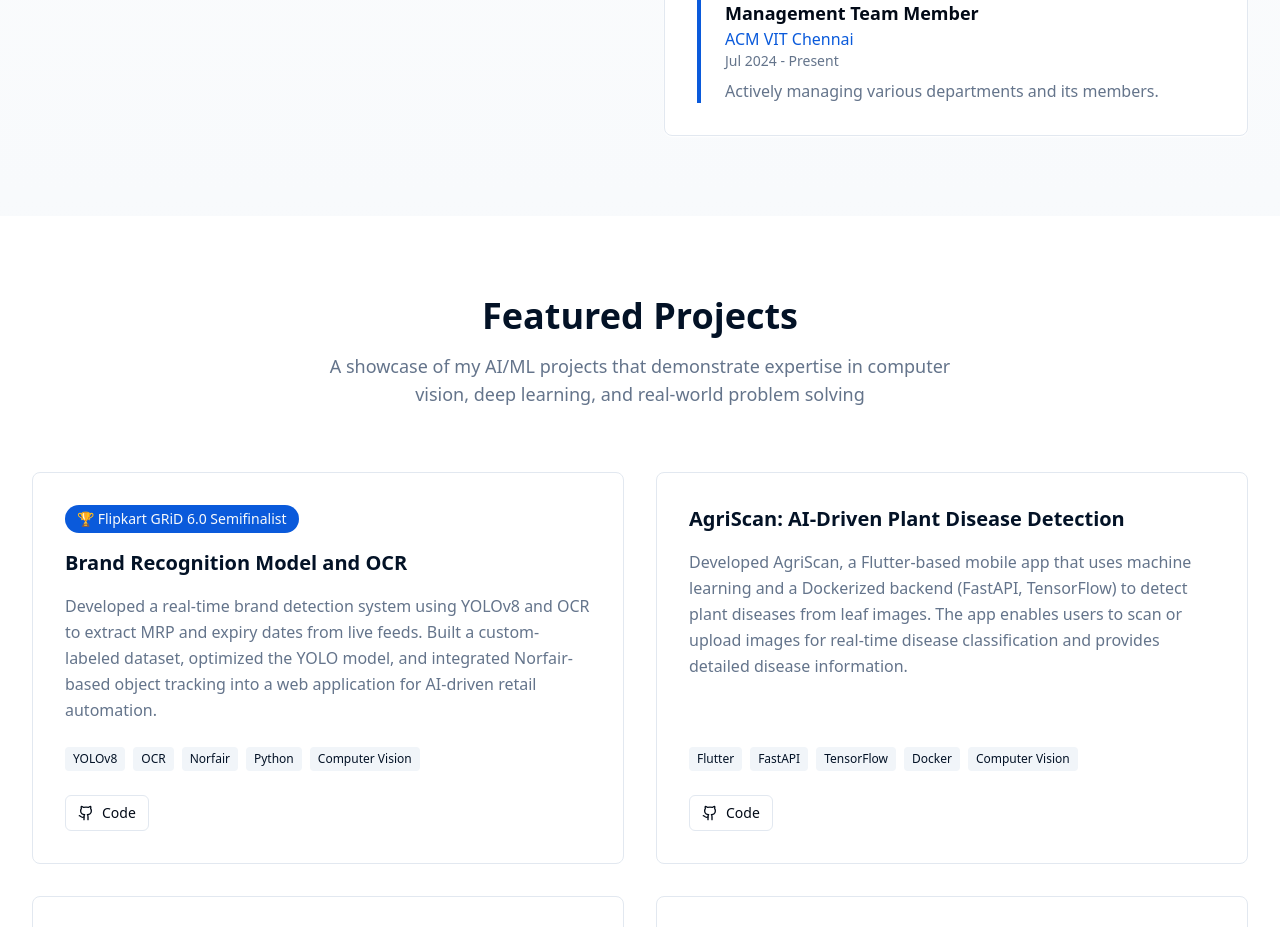
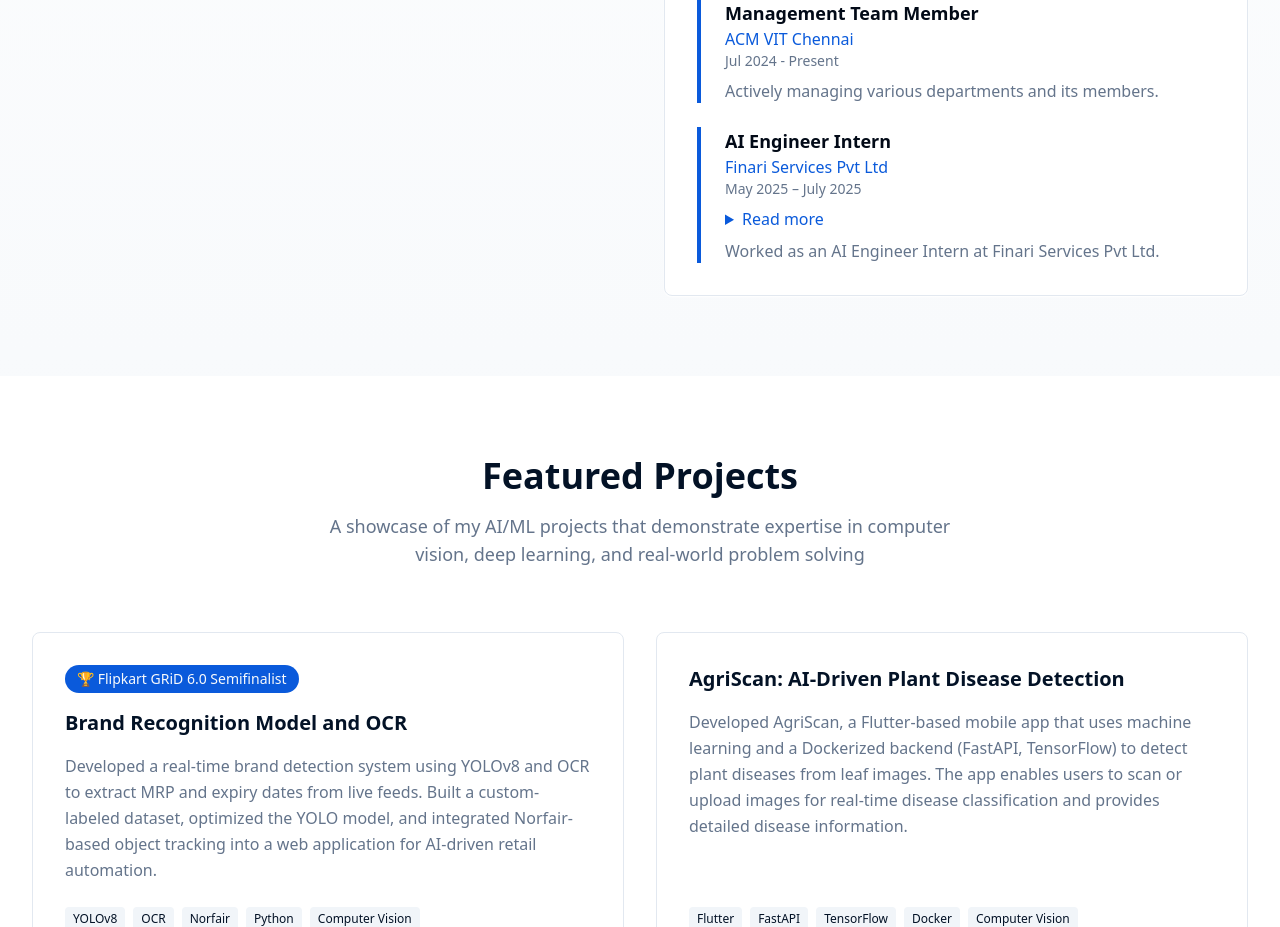
Before and after one commit to jeffr49/Portfolio-webiste, a React (Vite) app: page / in a window 1280 px wide. Shown: the part 1680-2607 px from the top of the page. Built offline with nearby package versions, Linux system fonts and the light colour scheme.

Commit message:
Move 'Read more' button above internship summary for Finari experience

```diff
--- a/src/components/About.tsx
+++ b/src/components/About.tsx
@@ -25,6 +25,36 @@
       organization: "ACM VIT Chennai",
       period: "Jul 2024 - Present",
       description: "Actively managing various departments and its members."
+    },
+    {
+      title: "AI Engineer Intern",
+      organization: "Finari Services Pvt Ltd",
+      period: "May 2025 – July 2025",
+      description: (
+        <>
+          <details className="mb-2">
+            <summary className="cursor-pointer text-accent font-medium">Read more</summary>
+            <div className="mt-2">
+              <div className="font-semibold mb-1">Project 1: AI-powered Task Management Bot</div>
+              <ul className="list-disc ml-6 mb-2">
+                <li>Developed a smart task assistant that understands natural language queries and returns real-time tabular task reports.</li>
+                <li>Built a conversational interface using Amazon Lex (V2) and AWS Lambda (Node.js) for backend queries.</li>
+                <li>Implemented slot-filling, intent chaining, and context-aware dialogues for natural user flow.</li>
+                <li>Rendered tabular reports in chat using structured message responses.</li>
+                <li>Integrated Amazon Cognito for secure, role-based access control.</li>
+              </ul>
+              <div className="font-semibold mb-1">Project 2: Future Expense Forecasting with FFNN & SageMaker</div>
+              <ul className="list-disc ml-6">
+                <li>Designed a deep learning model (FFNN in TensorFlow) to forecast consumer expenses using economic data.</li>
+                <li>Applied time-series preprocessing, feature engineering, and model optimization for accuracy.</li>
+                <li>Deployed the model to AWS SageMaker for real-time inference and built a user interface for live predictions.</li>
+                <li>Monitored usage and latency with Amazon CloudWatch.</li>
+              </ul>
+            </div>
+          </details>
+          <div>Worked as an AI Engineer Intern at Finari Services Pvt Ltd.</div>
+        </>
+      ),
     }
   ];
 
```
